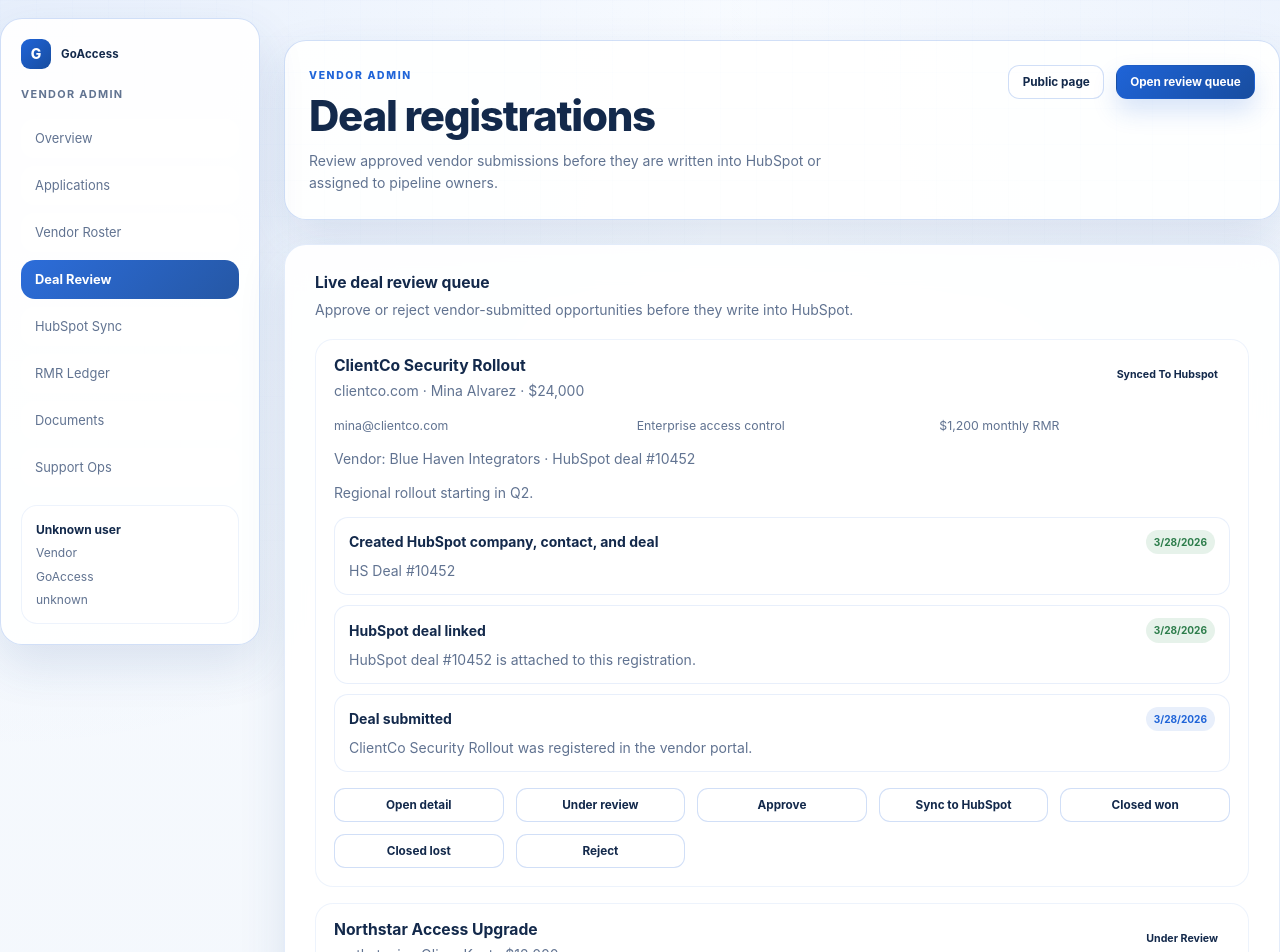
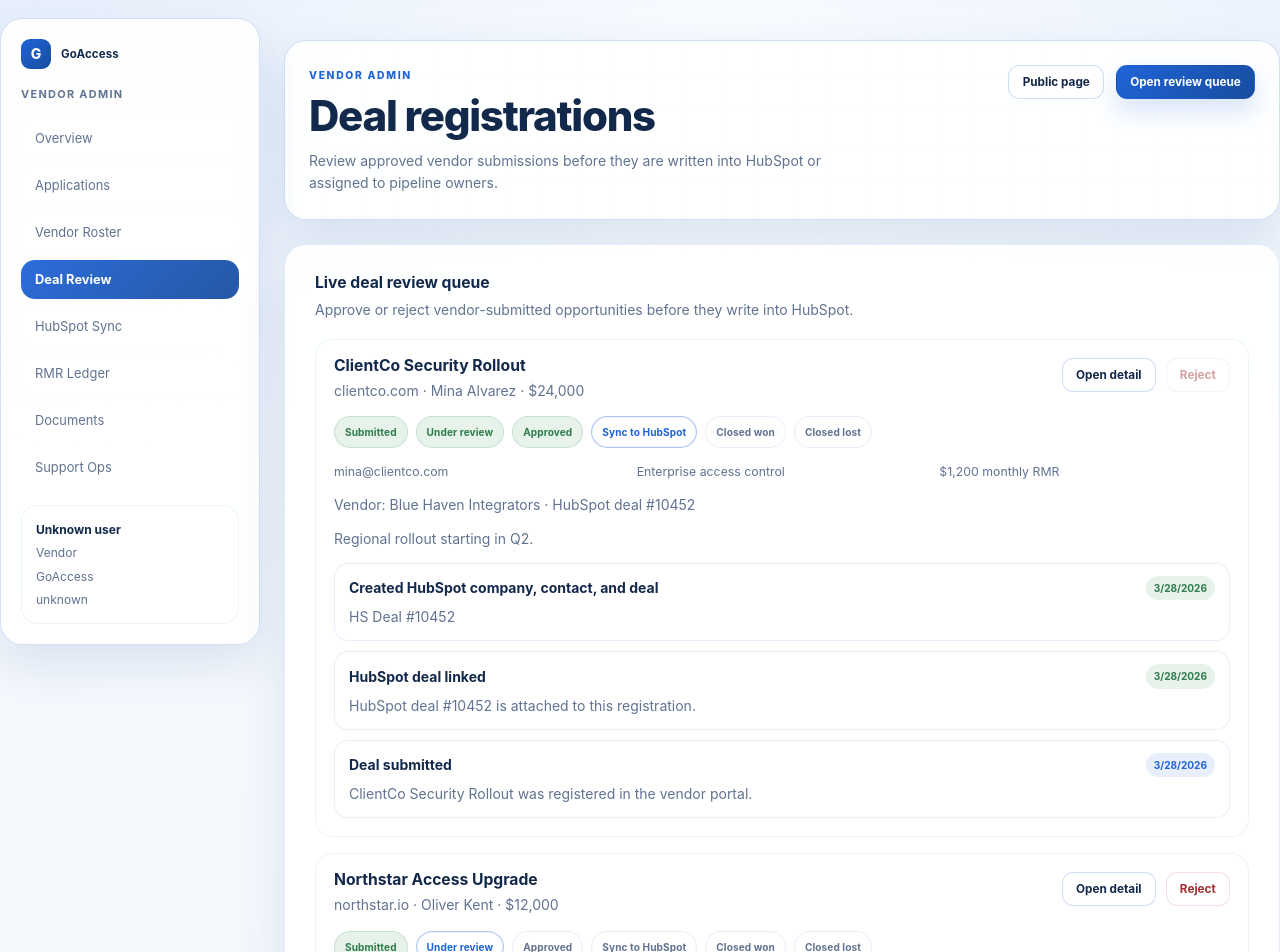
Before and after one commit to Brandonoswalt18-bot/PRM, a Next.js app: page /app/deal-registrations in a window 1280 px wide. Shown: the top 952 px of the page. Built offline with nearby package versions, Linux system fonts and the light colour scheme; no server answers.

Commit message:
Simplify deal stage controls

```diff
--- a/app/api/deals/route.ts
+++ b/app/api/deals/route.ts
@@ -13,6 +13,12 @@
   productInterest?: string;
   notes?: string;
 };
+
+function isLikelyDomain(value: string) {
+  return /^[a-z0-9](?:[a-z0-9-]{0,61}[a-z0-9])?(?:\.[a-z0-9](?:[a-z0-9-]{0,61}[a-z0-9])?)+$/i.test(
+    value.trim()
+  );
+}
 
 export async function GET() {
   const session = await getWorkspaceSession();
@@ -56,6 +62,13 @@
     return NextResponse.json({ message: "Enter a valid contact email." }, { status: 400 });
   }
 
+  if (!isLikelyDomain(domain)) {
+    return NextResponse.json(
+      { message: "Enter a valid company domain like example.com." },
+      { status: 400 }
+    );
+  }
+
   if (!estimatedValue || estimatedValue < 0 || !monthlyRmr || monthlyRmr < 0) {
     return NextResponse.json(
       { message: "Estimated value and monthly RMR must be positive numbers." },
--- a/components/product/admin-deal-manager.tsx
+++ b/components/product/admin-deal-manager.tsx
@@ -12,15 +12,6 @@
   vendors: ApprovedVendor[];
 };
 
-const actions: Array<{ label: string; status: DealStatus }> = [
-  { label: "Under review", status: "under_review" },
-  { label: "Approve", status: "approved" },
-  { label: "Sync to HubSpot", status: "synced_to_hubspot" },
-  { label: "Closed won", status: "closed_won" },
-  { label: "Closed lost", status: "closed_lost" },
-  { label: "Reject", status: "rejected" },
-];
-
 const allowedTransitions: Record<DealStatus, DealStatus[]> = {
   submitted: ["under_review", "approved", "rejected"],
   under_review: ["approved", "rejected"],
@@ -30,6 +21,38 @@
   closed_lost: ["closed_won"],
   rejected: [],
 };
+
+const dealStages: Array<{ label: string; status: DealStatus }> = [
+  { label: "Submitted", status: "submitted" },
+  { label: "Under review", status: "under_review" },
+  { label: "Approved", status: "approved" },
+  { label: "Sync to HubSpot", status: "synced_to_hubspot" },
+  { label: "Closed won", status: "closed_won" },
+  { label: "Closed lost", status: "closed_lost" },
+];
+
+function getDealStageState(stageStatus: DealStatus, currentStatus: DealStatus) {
+  if (currentStatus === "rejected") {
+    return stageStatus === "submitted" ? "completed" : "pending";
+  }
+
+  const currentIndex = dealStages.findIndex((stage) => stage.status === currentStatus);
+  const stageIndex = dealStages.findIndex((stage) => stage.status === stageStatus);
+
+  if (currentIndex === -1 || stageIndex === -1) {
+    return "pending";
+  }
+
+  if (stageIndex < currentIndex) {
+    return "completed";
+  }
+
+  if (stageIndex === currentIndex) {
+    return "current";
+  }
+
+  return "pending";
+}
 
 export function AdminDealManager({ deals, syncEvents, vendors }: AdminDealManagerProps) {
   const router = useRouter();
@@ -80,6 +103,8 @@
           (() => {
             const vendor = vendors.find((item) => item.id === deal.vendorId);
             const timeline = buildDealTimeline(deal, syncEvents).slice(0, 4);
+            const allowedNextSteps = allowedTransitions[deal.status];
+            const isRejected = deal.status === "rejected";
 
             return (
               <div className="stack-card" key={deal.id}>
@@ -90,7 +115,38 @@
                       {deal.domain} · {deal.contactName} · ${deal.estimatedValue.toLocaleString()}
                     </p>
                   </div>
-                  <span className="status-pill">{deal.status.replaceAll("_", " ")}</span>
+                  <div className="stage-actions-topline">
+                    <Link className="button button-ghost" href={`/app/deal-registrations/${deal.id}`}>
+                      Open detail
+                    </Link>
+                    <button
+                      className="button button-secondary button-inline-danger"
+                      key="rejected"
+                      type="button"
+                      disabled={busyId === deal.id || !allowedNextSteps.includes("rejected")}
+                      onClick={() => updateStatus(deal.id, "rejected")}
+                    >
+                      Reject
+                    </button>
+                  </div>
+                </div>
+                <div className="stage-pill-row" aria-label="Deal lifecycle">
+                  {dealStages.map((stage) => (
+                    <button
+                      className={`stage-pill stage-pill-${getDealStageState(stage.status, deal.status)}`}
+                      disabled={
+                        busyId === deal.id ||
+                        stage.status === "submitted" ||
+                        !allowedNextSteps.includes(stage.status)
+                      }
+                      key={`${deal.id}-${stage.status}`}
+                      type="button"
+                      onClick={() => updateStatus(deal.id, stage.status)}
+                    >
+                      {stage.label}
+                    </button>
+                  ))}
+                  {isRejected ? <span className="stage-pill stage-pill-rejected">Rejected</span> : null}
                 </div>
                 <div className="stack-meta-grid">
                   <span>{deal.contactEmail}</span>
@@ -115,22 +171,6 @@
                     </div>
                   ))}
                 </div>
-                <div className="action-row">
-                  <Link className="button button-ghost" href={`/app/deal-registrations/${deal.id}`}>
-                    Open detail
-                  </Link>
-                  {actions.map((action) => (
-                    <button
-                      className="button button-secondary"
-                      key={action.status}
-                      type="button"
-                      disabled={busyId === deal.id || !allowedTransitions[deal.status].includes(action.status)}
-                      onClick={() => updateStatus(deal.id, action.status)}
-                    >
-                      {action.label}
-                    </button>
-                  ))}
-                </div>
               </div>
             );
           })()
--- a/lib/hubspot.ts
+++ b/lib/hubspot.ts
@@ -36,6 +36,12 @@
 };
 
 const HUBSPOT_BASE_URL = "https://api.hubapi.com";
+
+function isLikelyDomain(value: string) {
+  return /^[a-z0-9](?:[a-z0-9-]{0,61}[a-z0-9])?(?:\.[a-z0-9](?:[a-z0-9-]{0,61}[a-z0-9])?)+$/i.test(
+    value.trim()
+  );
+}
 
 export function isHubSpotLeadRoutingEnabled() {
   return Boolean(
@@ -119,12 +125,16 @@
 }
 
 async function createOrUpdateCompany(deal: DealRegistration) {
-  const properties = {
+  const normalizedDomain = deal.domain.trim().toLowerCase();
+  const properties: Record<string, string> = {
     name: deal.companyName,
-    domain: deal.domain,
   };
 
-  const companyId = await searchCompanyByDomain(deal.domain);
+  if (isLikelyDomain(normalizedDomain)) {
+    properties.domain = normalizedDomain;
+  }
+
+  const companyId = properties.domain ? await searchCompanyByDomain(properties.domain) : null;
 
   if (companyId) {
     await hubSpotRequest<HubSpotObjectResponse>(`/crm/v3/objects/companies/${companyId}`, {
```
